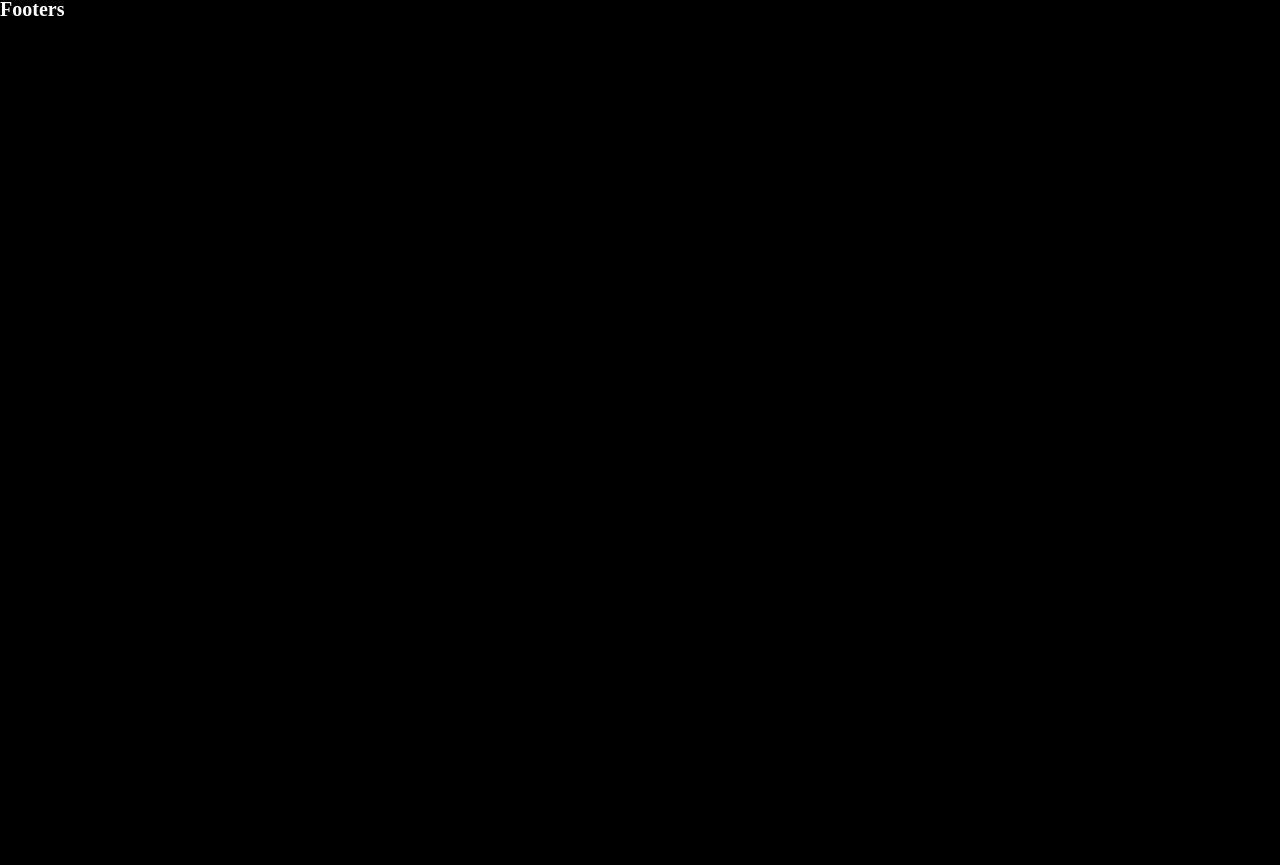
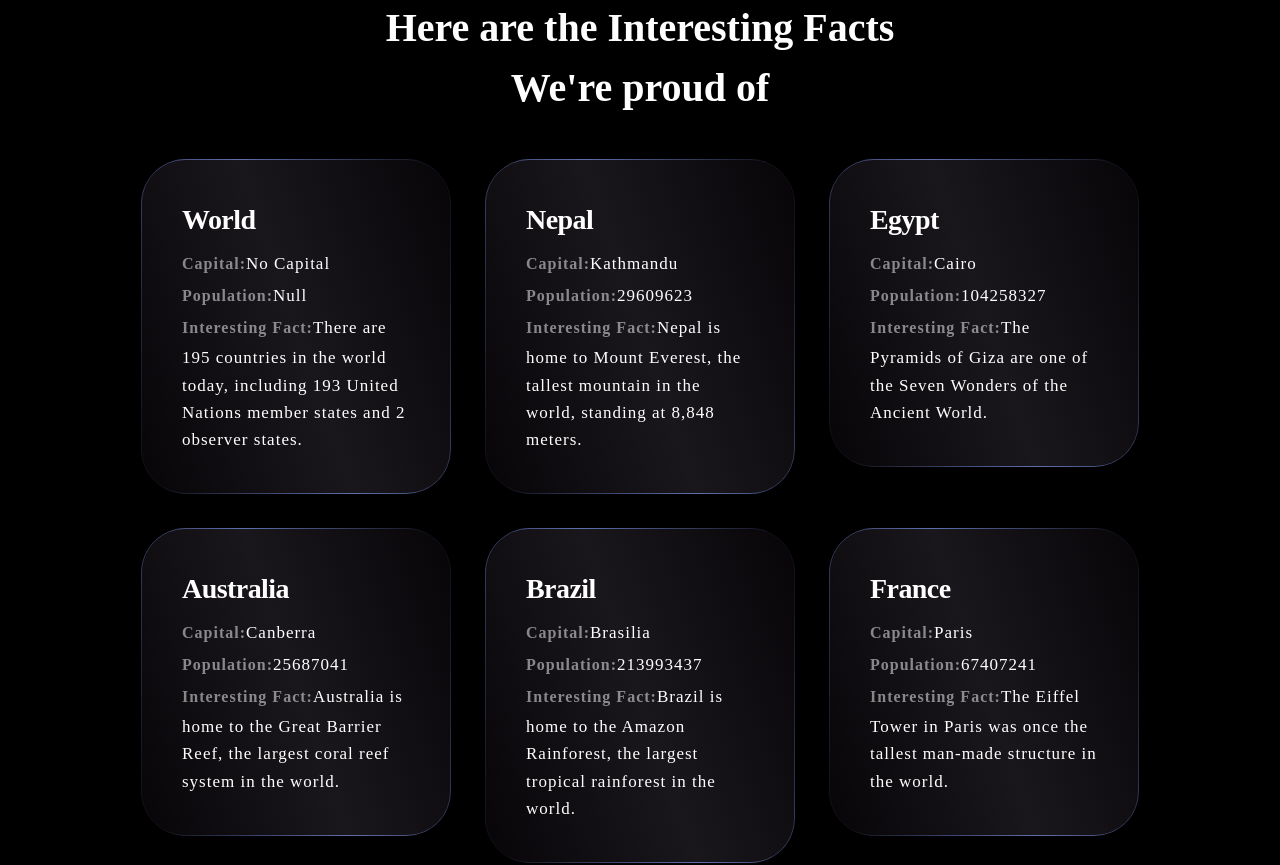
Before and after one commit to malikmoeeznawaz1/worldAtlas, a React (Vite) app: page / in a window 1280 px wide. Shown: the part 579-1444 px from the top of the page. Before the commit the page ends 800 px from the top, so only its background shows below. Built offline with nearby package versions, Linux system fonts and the light colour scheme.

Commit message:
Home page is updated

```diff
--- a/src/App.css
+++ b/src/App.css
@@ -218,7 +218,7 @@
 
 .gradient-cards {
   display: grid;
-  grid-template-columns: repeat(3, 1fr);
+  grid-template-columns: repeat(auto-fill, minmax(250px, 1fr));
   gap: 3.2rem;
 }
 
@@ -231,6 +231,7 @@
 .container-title {
   text-align: center;
   padding: 0 !important;
+  margin-top: 25px;
   margin-bottom: 40px;
   font-size: 40px;
   color: #fff;
--- a/src/api/countryData.json
+++ b/src/api/countryData.json
@@ -0,0 +1,58 @@
+[
+  {
+    "id": 1,
+    "countryName": "World",
+    "capital": "No Capital",
+    "population": "Null",
+    "interestingFact": "There are 195 countries in the world today, including 193 United Nations member states and 2 observer states."
+  },
+  {
+    "id": 2,
+    "countryName": "Nepal",
+    "capital": "Kathmandu",
+    "population": 29609623,
+    "interestingFact": "Nepal is home to Mount Everest, the tallest mountain in the world, standing at 8,848 meters."
+  },
+  {
+    "id": 3,
+    "countryName": "Egypt",
+    "capital": "Cairo",
+    "population": 104258327,
+    "interestingFact": "The Pyramids of Giza are one of the Seven Wonders of the Ancient World."
+  },
+  {
+    "id": 4,
+    "countryName": "Australia",
+    "capital": "Canberra",
+    "population": 25687041,
+    "interestingFact": "Australia is home to the Great Barrier Reef, the largest coral reef system in the world."
+  },
+  {
+    "id": 5,
+    "countryName": "Brazil",
+    "capital": "Brasilia",
+    "population": 213993437,
+    "interestingFact": "Brazil is home to the Amazon Rainforest, the largest tropical rainforest in the world."
+  },
+  {
+    "id": 6,
+    "countryName": "France",
+    "capital": "Paris",
+    "population": 67407241,
+    "interestingFact": "The Eiffel Tower in Paris was once the tallest man-made structure in the world."
+  },
+  {
+    "id": 7,
+    "countryName": "Russia",
+    "capital": "Moscow",
+    "population": 1324216107,
+    "interestingFact": "Russia is the largest country in the world by area, covering more than 17 million square kilometers."
+  },
+  {
+    "id": 8,
+    "countryName": "China",
+    "capital": "Beijing",
+    "population": 1444216107,
+    "interestingFact": "The Great Wall of China is visible from space on rare occasions."
+  }
+]
--- /dev/null
+++ b/src/components/UI/HeroSection.jsx
@@ -0,0 +1,26 @@
+import { FaLongArrowAltRight } from "react-icons/fa";
+
+const HeroSection = () => {
+  return (
+    <main className="hero-section main">
+          <div className="container grid grid-two-cols">
+            <div className="hero-content">
+              <h1 className="heading-xl">
+                Explore the werld, One Country at a Time.
+              </h1>
+              <p className="paragraph">
+                Discovr the history, culture, and beauty of every nation. Sort, Search and filter through countries to find the details you want.
+               </p>
+               <button className="btn btn-darken btn-inline bg-white-box">
+                Start Exploring <FaLongArrowAltRight />
+               </button>
+            </div>
+            <div className="hero-image">
+              <img src="/images/world.png" alt="" className="banner-image" />
+            </div>
+          </div>
+        </main>
+  )
+}
+
+export default HeroSection
--- a/src/pages/About.jsx
+++ b/src/pages/About.jsx
@@ -1,6 +1,39 @@
+import countryFacts from '../api/countryData.json'
+
 const About = () => {
   return (
-    <h1>About</h1>
+    <section className="section-about container">
+      <h2 className="container-title">
+        Here are the Interesting Facts
+        <br />
+        We're proud of
+      </h2>
+
+      <div className="gradient-cards">
+      {
+        countryFacts.map((country)=>{
+          return <div className="card" key={country.id}>
+          <div className="container-card bg-blue-box">
+            <p className="card-title">{country.countryName}</p>
+            <p>
+              <span className="card-description">Capital:</span>
+              {country.capital}
+            </p>
+            <p>
+              <span className="card-description">Population:</span>
+              {country.population}
+            </p>
+            <p>
+              <span className="card-description">Interesting Fact:</span>
+              {country.interestingFact}
+            </p>
+          </div>
+        </div>
+        })
+      }
+
+      </div>
+    </section>
   )
 }
 
--- a/src/pages/Home.jsx
+++ b/src/pages/Home.jsx
@@ -1,25 +1,12 @@
-import { FaLongArrowAltRight } from "react-icons/fa";
+import HeroSection from "../components/UI/HeroSection"
+import About from "./About"
 
 const Home = () => {
   return (
-    <main className="hero-section main">
-      <div className="container grid grid-two-cols">
-        <div className="hero-content">
-          <h1 className="heading-xl">
-            Explore the werld, One Country at a Time.
-          </h1>
-          <p className="paragraph">
-            Discovr the history, culture, and beauty of every nation. Sort, Search and filter through countries to find the details you want.
-           </p>
-           <button className="btn btn-darken btn-inline bg-white-box">
-            Start Exploring <FaLongArrowAltRight />
-           </button>
-        </div>
-        <div className="hero-image">
-          <img src="/images/world.png" alt="" className="banner-image" />
-        </div>
-      </div>
-    </main>
+    <>
+      <HeroSection/>
+      <About/>
+    </>
   )
 }
 
```
